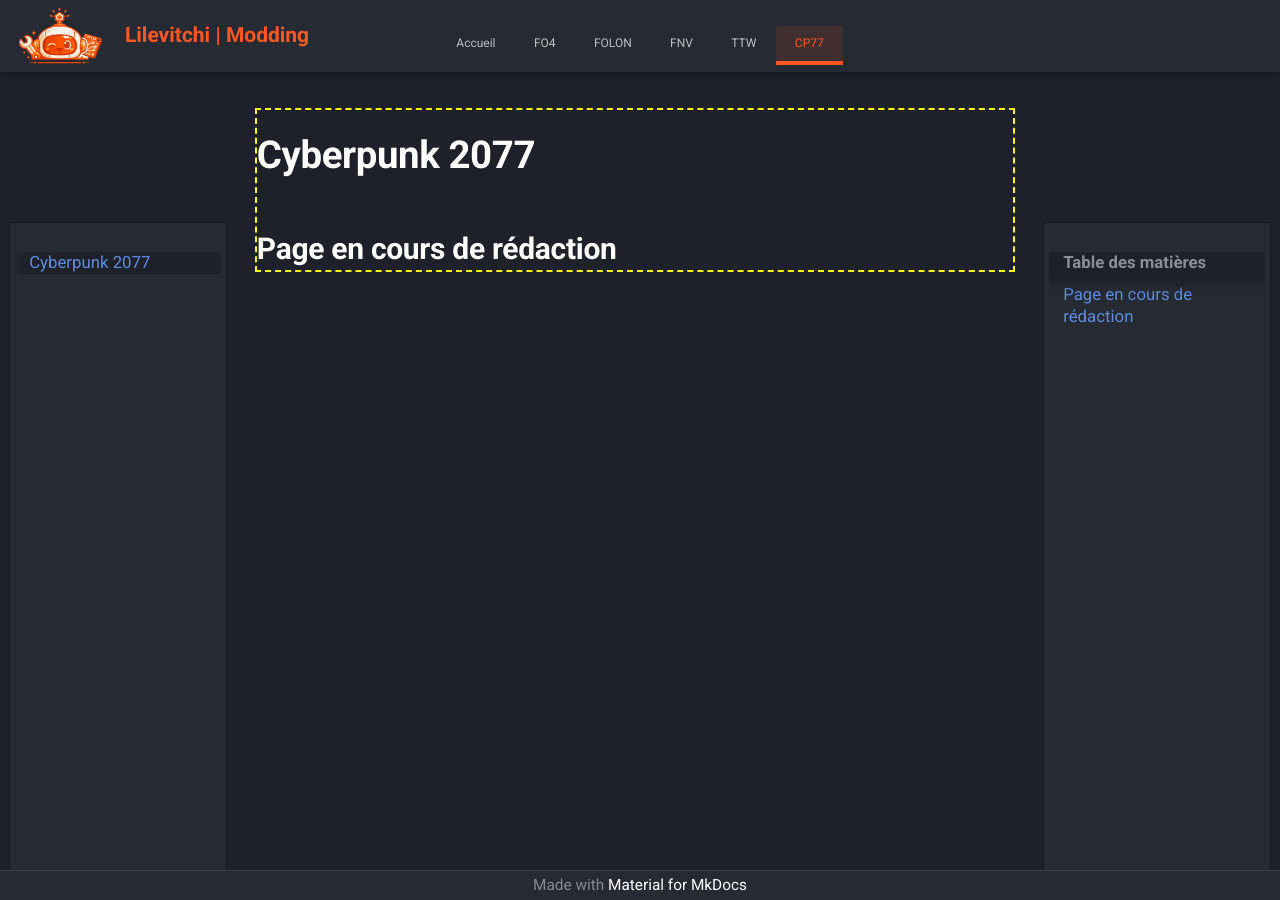
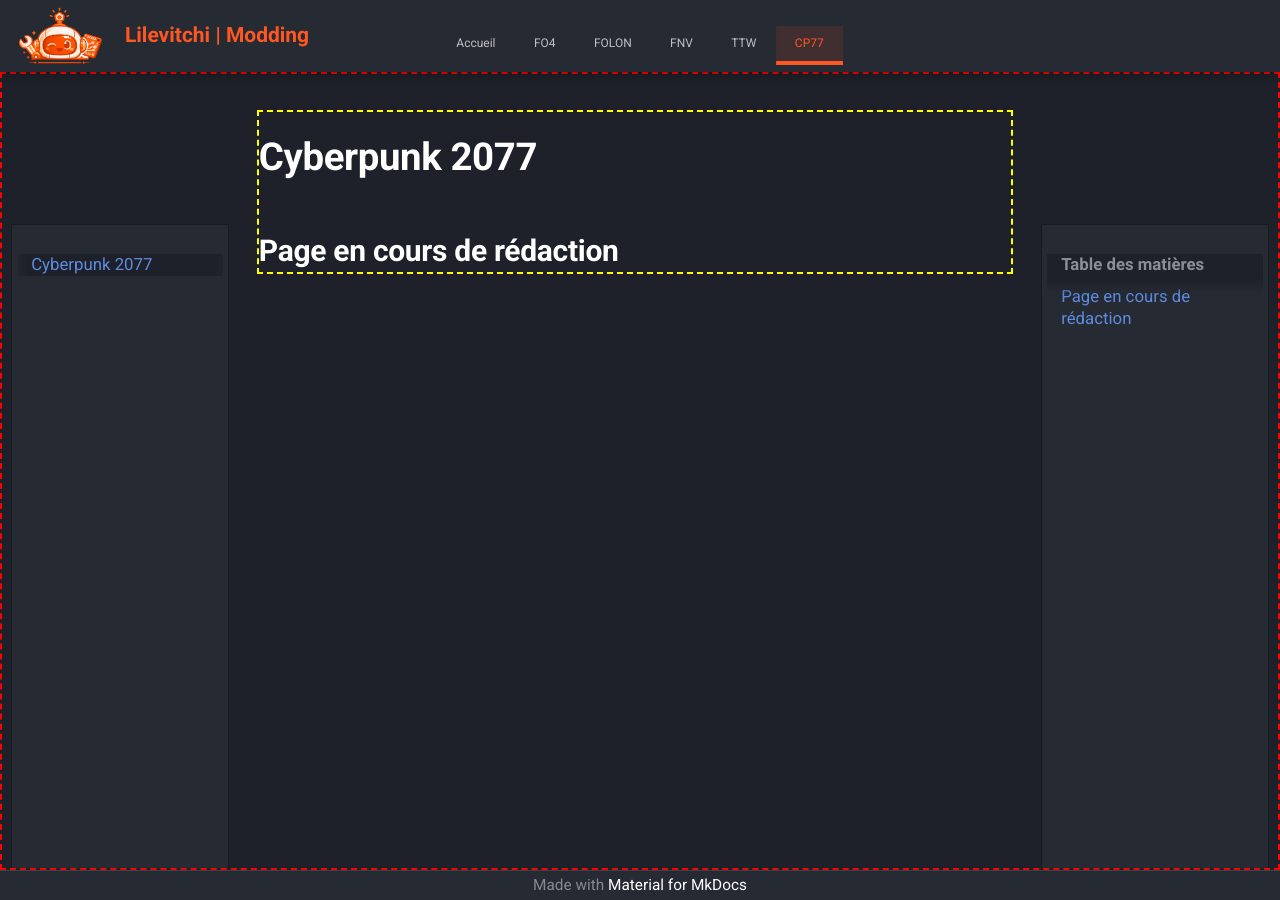
Before and after one commit to Lilevitchi/lilevitchi.github.io, an MkDocs documentation site: the page built from docs/cyberpunk/index.md, in a window 1280 px wide. Built offline with MkDocs 1.6.1 and Material for MkDocs 9.7.7, drawn with Linux system fonts in a browser that asks for light colours.

Commit message:
Update extra.css

```diff
--- a/docs/stylesheets/extra.css
+++ b/docs/stylesheets/extra.css
@@ -279,6 +279,8 @@
   /*min-height: 100%;
   margin-top: var(--header-height);
   min-height: calc(100vh - var(--header-height));*/
+
+  border: 2px dashed red;/* Rouge (Debug) */
 }
 
 /* Zone centrale */
```
